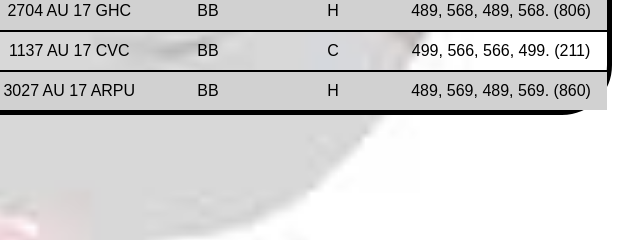
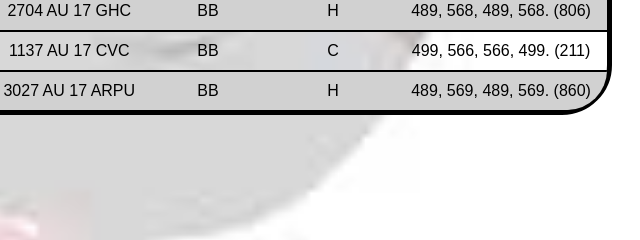
Before and after one commit to ozwierz/homework4-2021, a plain HTML site: page index.html in a window 1280 px wide. Shown: the part 444-684 px from the top of the page, 559-1199 px from the left. Drawn offline with Linux system fonts and the light colour scheme; a web font is replaced by a local one.

Commit message:
Add files via upload

```diff
--- a/css/style.css
+++ b/css/style.css
@@ -107,8 +107,8 @@ tbody tr:last-child th:first-child {
   border-radius: 0 0 0 50px;
 }
 
-tbody tr:last-child th:last-child {
-  border-radius: 00 50px 0;
+tbody tr:last-child td:last-child {
+  border-radius: 0 0 50px 0;
 }
 
 tr:nth-child(odd) {
```
